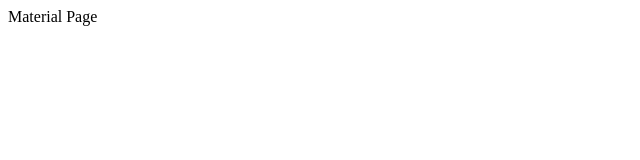
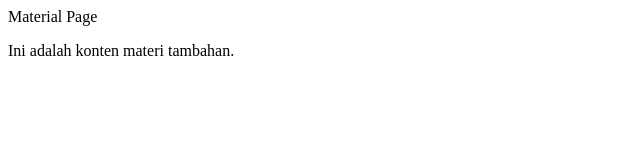
Before and after one commit to FakhriSyawal21/repository-git, a plain HTML site: page pages/material.html in a window 1280 px wide. Shown: the whole page, without its empty margins (0-640 px from the left). Drawn offline with Linux system fonts and the light colour scheme.

Commit message:
update material.html with new content

```diff
--- a/pages/material.html
+++ b/pages/material.html
@@ -1 +1,2 @@
 <html><body>Material Page</body></html>
+<p>Ini adalah konten materi tambahan.</p>
```
